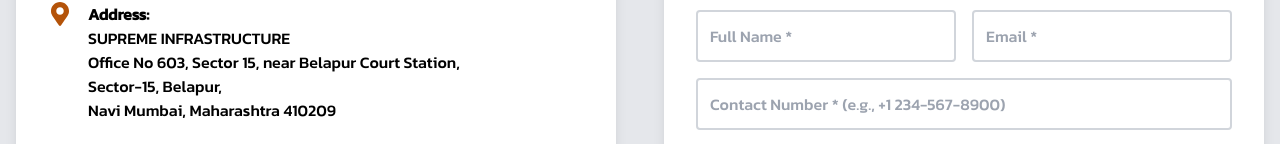
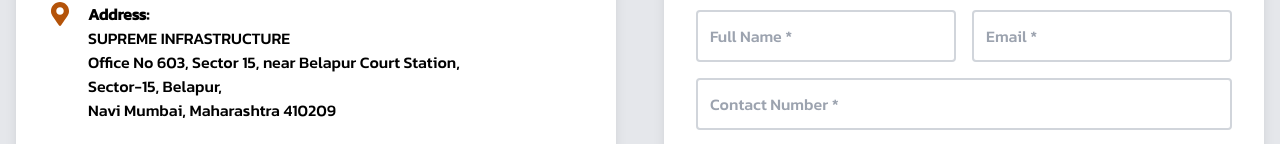
Before and after one commit to AkshayKalamkarr/supremeinfrastructure, a Next.js app: page /contact in a window 1280 px wide. Shown: the part 638-782 px from the top of the page. Built offline with nearby package versions, Linux system fonts and the light colour scheme.

Commit message:
contact number

```diff
--- a/app/contact/page.jsx
+++ b/app/contact/page.jsx
@@ -217,7 +217,7 @@ export default function Contact() {
                 <input
                   type="tel"
                   name="contactNumber"
-                  placeholder="Contact Number * (e.g., +1 234-567-8900)"
+                  placeholder="Contact Number *"
                   value={formData.contactNumber}
                   onChange={handleChange}
                   required
```
